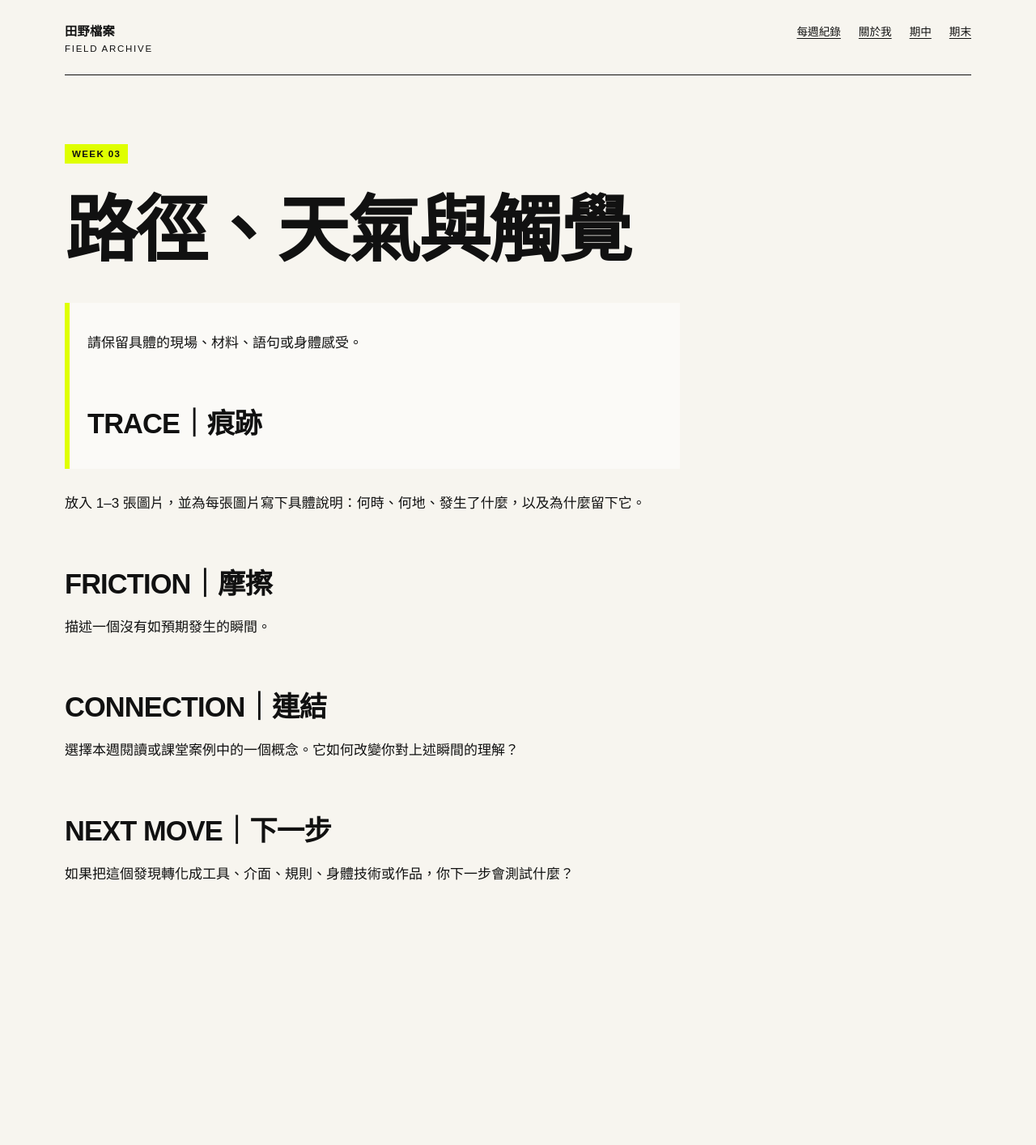
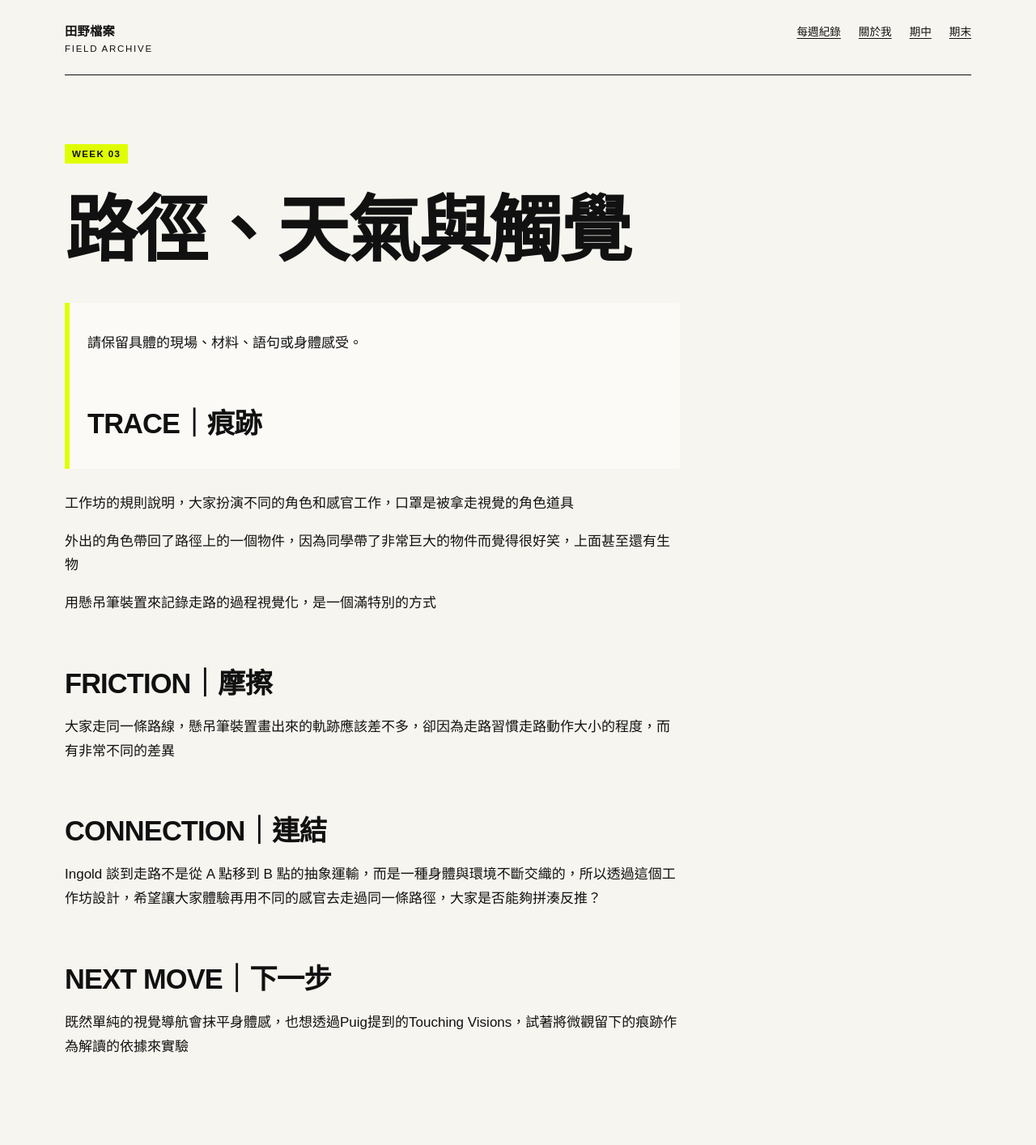
Before and after one commit to smallzy00lab/fieldworkarchive, a Jekyll site: the page built from weeks/week-03.md, in a window 1280 px wide. Shown: the whole page at 81% size. Built offline with Jekyll 4.4.1, drawn with Linux system fonts in a browser that asks for light colours; before the commit the page ends 1202 px from its top, so only the background shows below that.

Commit message:
Update week-03.md

```diff
--- a/weeks/week-03.md
+++ b/weeks/week-03.md
@@ -10,16 +10,20 @@ permalink: /weeks/week-03/
 > 請保留具體的現場、材料、語句或身體感受。
 ## TRACE｜痕跡
 
-放入 1–3 張圖片，並為每張圖片寫下具體說明：何時、何地、發生了什麼，以及為什麼留下它。
+工作坊的規則說明，大家扮演不同的角色和感官工作，口罩是被拿走視覺的角色道具
+
+外出的角色帶回了路徑上的一個物件，因為同學帶了非常巨大的物件而覺得很好笑，上面甚至還有生物
+
+用懸吊筆裝置來記錄走路的過程視覺化，是一個滿特別的方式
 
 ## FRICTION｜摩擦
 
-描述一個沒有如預期發生的瞬間。
+大家走同一條路線，懸吊筆裝置畫出來的軌跡應該差不多，卻因為走路習慣走路動作大小的程度，而有非常不同的差異
 
 ## CONNECTION｜連結
 
-選擇本週閱讀或課堂案例中的一個概念。它如何改變你對上述瞬間的理解？
+Ingold 談到走路不是從 A 點移到 B 點的抽象運輸，而是一種身體與環境不斷交織的，所以透過這個工作坊設計，希望讓大家體驗再用不同的感官去走過同一條路徑，大家是否能夠拼湊反推？
 
 ## NEXT MOVE｜下一步
 
-如果把這個發現轉化成工具、介面、規則、身體技術或作品，你下一步會測試什麼？
+既然單純的視覺導航會抹平身體感，也想透過Puig提到的Touching Visions，試著將微觀留下的痕跡作為解讀的依據來實驗
```
